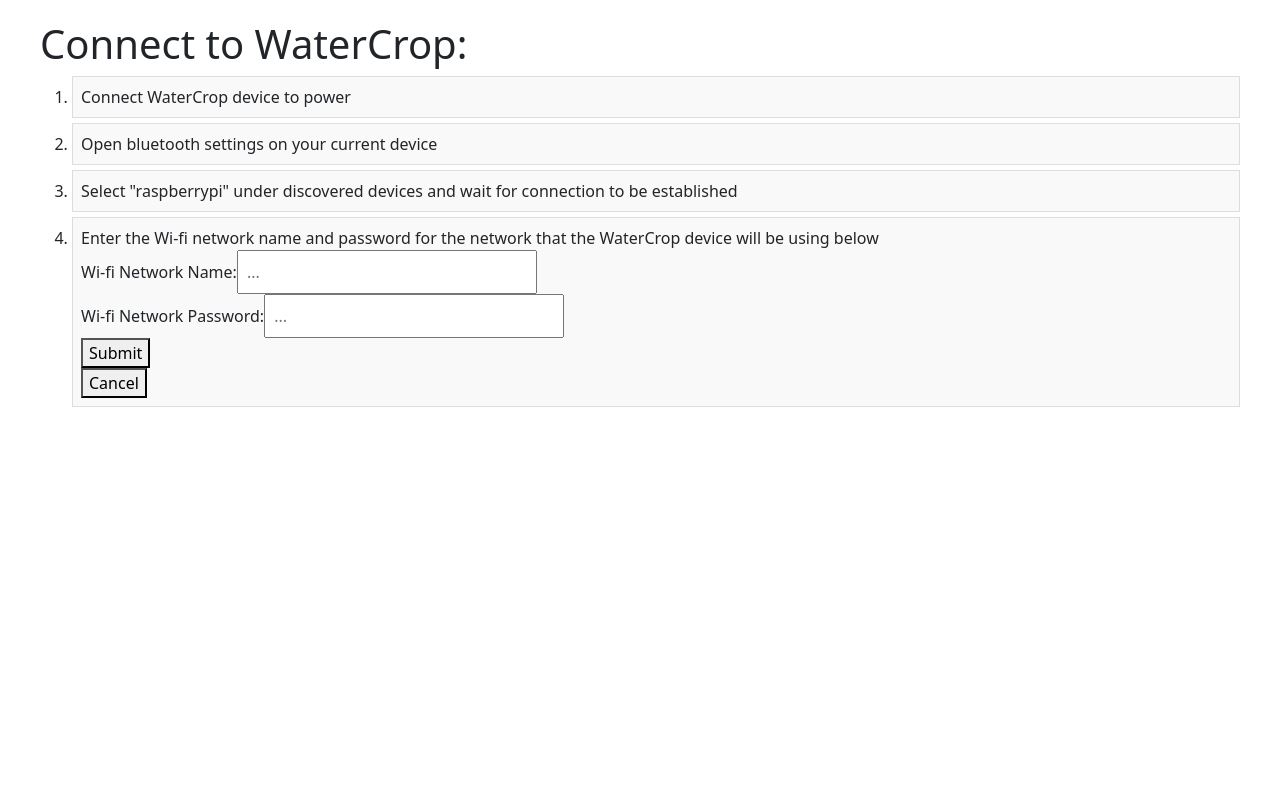
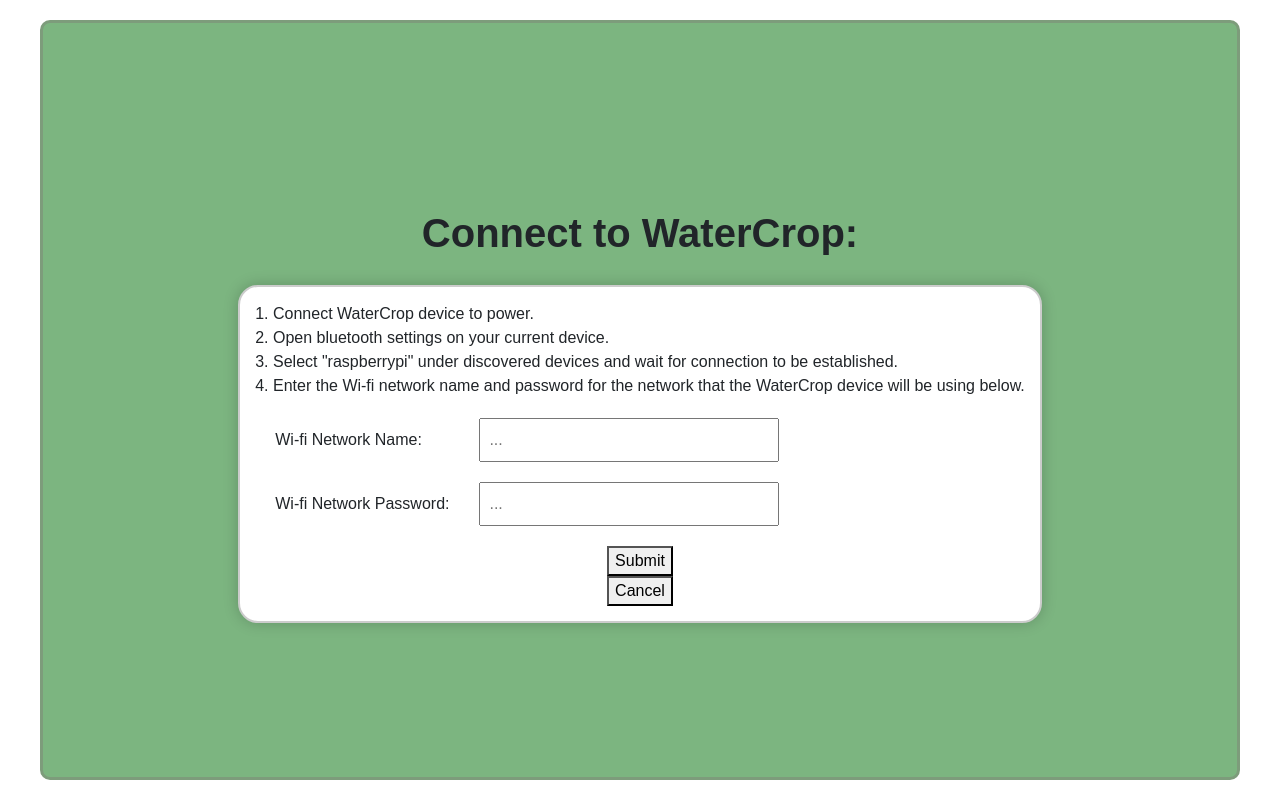
Before and after one commit to ASantana0924/Water-Crop, a React (Create React App) app: page /bluetooth in a window 1280 px wide. Built offline with nearby package versions, Linux system fonts and the light colour scheme.

Commit message:
Bluetooth Styling and User Indicators

```diff
--- a/src/pages/Bluetooth.js
+++ b/src/pages/Bluetooth.js
@@ -1,6 +1,7 @@
 import React, { useState, useEffect } from "react";
 import { useNavigate } from 'react-router-dom';
 import { auth } from "../firebase/firebase";
+import '../styles.css';
 
 export default function Bluetooth () {
     let navigate = useNavigate();
@@ -99,28 +100,37 @@ export default function Bluetooth () {
     }
 
     return (
-        <div className="PairingBox">
+        <div className="App">
+            <div className="BT-Title">
                 <h1>Connect to WaterCrop:</h1>
-            <ol>
-                <li>Connect WaterCrop device to power</li>
-                <li>Open bluetooth settings on your current device</li>
-                <li>Select "raspberrypi" under discovered devices and wait for connection to be established</li>
-                <li>Enter the Wi-fi network name and password for the network that the WaterCrop device will be using below
+            </div>
+            <div className="instructions">
+                1. Connect WaterCrop device to power.<br/>
+                2. Open bluetooth settings on your current device.<br/>
+                3. Select "raspberrypi" under discovered devices and wait for connection to be established.<br/>
+                4. Enter the Wi-fi network name and password for the network that the WaterCrop device will be using below.
                 <br></br>
                 <form onSubmit={handleSubmit}>
+                    <div className="wifiName">
                         <label for="Wifi Name">Wi-fi Network Name:
                         <input type="text" name="wifiName" value={wifiInfo.name} onChange={(e) => setWifiInfo({...wifiInfo, name: e.target.value})} placeholder="..."></input>
                         </label>
                         <br></br>
+                    </div>
+                    <div className="wifiPassword">
                         <label for="Wifi Password">Wi-fi Network Password:
                         <input type="password" name="wifiPassword" value={wifiInfo.password} onChange={(e) => setWifiInfo({...wifiInfo, password: e.target.value})} placeholder="..."></input>
                         </label>
                     <br></br>
+                    </div>
+                    <div className="wifi-button">
                         <button type="submit">Submit</button>
+                    </div>
                 </form>
+                    <div className="wifi-button">
                         <button onClick={handleGoBack}>Cancel</button>
-                </li>
-            </ol>
+                    </div>
+            </div>
             {userFeedback()}
         </div>
     )
--- a/src/pages/Home.js
+++ b/src/pages/Home.js
@@ -95,7 +95,7 @@ export default function Home() {
               />
             </div>
             <p className="Description">{plant.summary}</p>
-            <button onClick={() => handleStatsPlant(plant, index)}>View Statistics!</button>
+            <button onClick={() => handleStatsPlant(plant, index)}>View Plant Health!</button>
             <div className="ActionButtons">
               <button onClick={() => handleEditPlant(index)}>Edit</button>
               <button onClick={() => handleDeletePlant(index)}>Delete</button>
--- a/src/pages/PlantProfiles.js
+++ b/src/pages/PlantProfiles.js
@@ -166,24 +166,18 @@ export default function PlantProfiles() {
                     <div className="data">
                         <h2>Moisture</h2>
                         <ProgressBar statValue={moistureValue} statType={"moisture"} plantName={plantProfiles[params.id].name}/>
-                        <h2
-                            className="value">{moistureValue}% <br/>
-                        </h2>
                     </div>
                     <div className="data">
                         <h2>Water Level</h2>
                         <ProgressBar statValue={waterValue} statType={"water"} plantName={plantProfiles[params.id].name}/>
-                        <h2 className="value">{getWaterString()}</h2>
                     </div>
                     <div className="data">
                         <h2>Temperature</h2>
                         <ProgressBar statValue={temperatureValue} statType={"temperature"} plantName={plantProfiles[params.id].name}/>
-                        <h2 className="value">{temperatureValue}°F</h2>
                     </div>
                     <div className="data">
                         <h2>pH</h2>
                         <ProgressBar statValue={checkPH(PHValue)} statType={"ph"} plantName={plantProfiles[params.id].name}/>
-                        <h2 className="value">{checkPH(PHValue)}</h2>
                     </div>
                 </div>
                 <Chart/>
--- a/src/styles.css
+++ b/src/styles.css
@@ -7,7 +7,7 @@ body {
   font-family: sans-serif;
   text-align: center;
   padding: 10px;
-  min-height: 100vh; /* Set minimum height to cover the entire viewport height */
+  min-height: 95vh; /* Set minimum height to cover the entire viewport height */
   display: flex;
   flex-direction: column;
   justify-content: center;
@@ -146,3 +146,35 @@ p.statistics {
   font-size: 18px;
   cursor: pointer;
 }
+
+.instructions {
+  text-align: left;
+  padding: 15px; /* Adjust the padding as needed */
+  border: 2px solid #ccc;
+  border-radius: 20px; /* Adjust the border-radius for rounded corners */
+  box-shadow: 0 0 15px rgba(0, 0, 0, 0.2); /* Adjust the box-shadow as needed */
+  margin: auto;
+  margin-top: 0px;
+  background-color: white; /* Sets the background color to white */
+}
+
+.instructions input {
+  margin-left: 30px;
+}
+
+.wifi-button {
+  margin: auto;
+  text-align: center;
+}
+
+.wifiName input {
+  margin-left: 57.5px;
+}
+
+.BT-Title {
+  margin-top: 15%;
+}
+
+.BT-Title h1 {
+  font-weight: bold;
+}
--- a/src/tools/ProgressBar.js
+++ b/src/tools/ProgressBar.js
@@ -5,7 +5,9 @@ var percentage = 10; // percentage to be displayed on progress bar
 
 export default function ProgressBar({statValue, statType, plantName}) {
   const [color, setColor] = useState(null); // State to store color
-  const [percentage, setPercentage] = useState(null); // State to store color
+  const [percentage, setPercentage] = useState(null); // State to store percentage
+  const [valueText, setValueText] = useState(statValue); // State to store text string of metric
+  const [userIndicator, setUserIndicator] = useState(''); // State to store user indicators such as "too high"
 
   // Colors for stat range indicators
   const green = "#90EE90";  // within optimal range
@@ -77,17 +79,85 @@ export default function ProgressBar({statValue, statType, plantName}) {
 
     }
 
+    if (statType === "water") {
+      if (statValue === 1) {
+        setUserIndicator("Good");
+        return green;
+      }
+      else {
+        setUserIndicator("Very Low");
+        return red;
+      }
+    }
+
     if (statValue <= max && statValue >= min) {
+      setUserIndicator("Good");
       return green;
 
     } else if (statValue <= max + fivePercentDeviation && statValue >= min - fivePercentDeviation) {
+      if(statValue >= max) {
+        setUserIndicator("Slightly High");
+      }
+      else if (statValue <= min) {
+        setUserIndicator("Slightly Low");
+      }
       return yellow;
 
     } else if (statValue <= max + tenPercentDeviation && statValue >= min - tenPercentDeviation) {
+      if(statValue >= max) {
+        setUserIndicator("High");
+      }
+      else if (statValue <= min) {
+        setUserIndicator("Low");
+      }
       return orange;
 
     } else {
+      if(statValue >= max) {
+        setUserIndicator("Very High");
+      }
+      else if (statValue <= min) {
+        setUserIndicator("Very Low");
+      }
       return red;
+    }
+  }
+
+  function renderText() {
+    if (statType === "moisture") {
+      return (
+        <h2 className="value">
+        {statValue}% <br/>
+        {userIndicator}
+      </h2>
+      );
+    }
+
+    else if (statType === "water") {
+      return (
+        <h2 className="value">
+        {statValue}% <br/>
+        {userIndicator}
+      </h2>
+      );
+    }
+
+    else if (statType === "temperature") {
+      return (
+        <h2 className="value">
+        {statValue}°F <br/>
+        {userIndicator}
+      </h2>
+      );
+    }
+
+    else if (statType === "ph") {
+      return (
+        <h2 className="value">
+        {statValue} <br/>
+        {userIndicator}
+      </h2>
+      );
     }
   }
 
@@ -101,6 +171,7 @@ export default function ProgressBar({statValue, statType, plantName}) {
   }, [statValue]); // Specify dependency array (statType in this case)
 
   return (
+    <div>
       <SemiCircleProgress
                   percentage={percentage}
                   size={{
@@ -114,5 +185,7 @@ export default function ProgressBar({statValue, statType, plantName}) {
                     fill: "#7cb580"
                   }}
       />
+      {renderText()}
+    </div>
   );
 }
```
Lines whose indentation alone changed are shown as unchanged.
